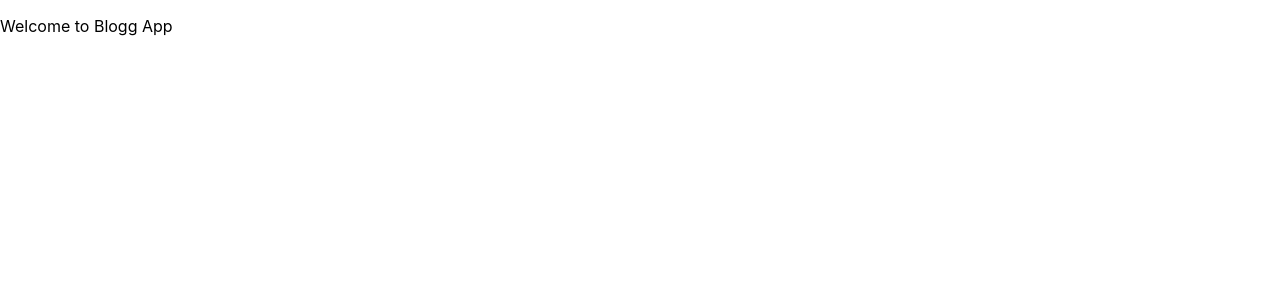
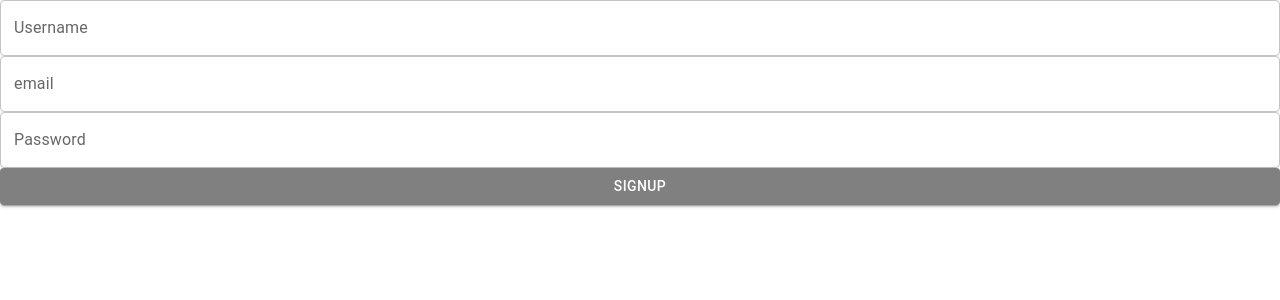
Before and after one commit to ranjanshivangi/BlogAppFrontend-ReactJs, a React (Create React App) app: page / in a window 1280 px wide. Shown: the top 300 px of the page. Built offline with nearby package versions, Linux system fonts and the light colour scheme.

Commit message:
[Shivangi] Added: designed sigup component

```diff
--- /dev/null
+++ b/src/components/signup/signup.css
@@ -0,0 +1,19 @@
+.signupContainer {
+  display: flex;
+  flex-direction: column;
+  justify-content: space-between;
+  align-items: center;
+  /* border: 1px solid black; */
+  width: 100%;
+  height: 100%;
+}
+
+.signupTextfield {
+  width: 100%;
+}
+
+.signupButton {
+  border: none;
+  outline: none;
+  width: 100%;
+}
--- /dev/null
+++ b/src/components/signup/signup.jsx
@@ -0,0 +1,64 @@
+
+import { Box, Button } from '@mui/material';
+import TextField from '@mui/material/TextField';
+import React from 'react';
+import './signup.css';
+
+const SignUp = () => {
+    const emailRegex = /^[a-zA-Z]+[a-zA-Z0-9]*[- . + _]?[a-zA-Z0-9]+[@]{1}[a-z0-9]+[.]{1}[a-z]+[.]?[a-z]+$/;
+    const passwordRegex = /^(?=.*[A-Z])(?=.*[0-9])(?=.*[@#$%^&-+=()])([a-zA-Z0-9]*).{8,}$/;
+
+    const [emailErr, setemailErr] = React.useState(false);
+    const [emailHelper, setemailHelper] = React.useState('');
+
+    const [passwordErr, setpasswordErr] = React.useState(false);
+    const [passwordHelper, setpasswordHelper] = React.useState('');
+
+    const [signupObj, setsignupObj] = React.useState({ userName: '', email: '', password: '' });
+
+    const takeName = (event) => {
+        setsignupObj({ ...signupObj, userName: event.target.value })
+    }
+    const takeEmail = (event) => {
+        setsignupObj({ ...signupObj, email: event.target.value })
+    }
+    const takePassword = (event) => {
+        setsignupObj({ ...signupObj, password: event.target.value })
+    }
+
+    const emailTestRegex = emailRegex.test(signupObj.email)
+    const passwordTestRegex = passwordRegex.test(signupObj.password)
+
+    const handleOnSubmit = () => {
+        if (emailTestRegex === true) {
+            setemailErr(false);
+            setemailHelper('')
+        }
+        else {
+            setemailErr(true);
+            setemailHelper("Enter correct email")
+        }
+
+        if (passwordTestRegex === true) {
+            setpasswordErr(false);
+            setpasswordHelper('')
+        }
+
+        else {
+            setpasswordErr(true);
+            setpasswordHelper("Enter correct password")
+        }
+    }
+
+    return (
+        <Box className='signupContainer'>
+            <TextField className="signupTextfield" id="outlined-basic" label="Username" variant="outlined" size="medium" />
+            <TextField className="signupTextfield" id="outlined-basic" label="email" variant="outlined" size="medium" error={emailErr} helperText={emailHelper} onChange={takeEmail} />
+            <TextField className="signupTextfield" id="outlined-password-input" label="Password" type="password" autoComplete="current-password" error={passwordErr} helperText={passwordHelper} onChange={takePassword} />
+            <Button className="signupButton" variant="contained" sx={{ backgroundColor: 'gray', color: 'white' }} onClick={handleOnSubmit}>SIGNUP</Button>
+        </Box>
+
+    )
+
+}
+export default SignUp;
--- a/src/router/router.jsx
+++ b/src/router/router.jsx
@@ -1,12 +1,13 @@
 import React from "react";
 import { BrowserRouter, Routes, Route} from "react-router-dom";
+import SignUp from "../components/signup/signup";
 
 function BlogRouter() {
     return (
         <>
-            <BrowserRouter >
+            <BrowserRouter>
                 <Routes>
-                    <Route path="/" element={<p>Welcome to Blogg App</p>}/>
+                    <Route path="/" element={<SignUp/>}/>
                 </Routes>
 
             </BrowserRouter>
```
